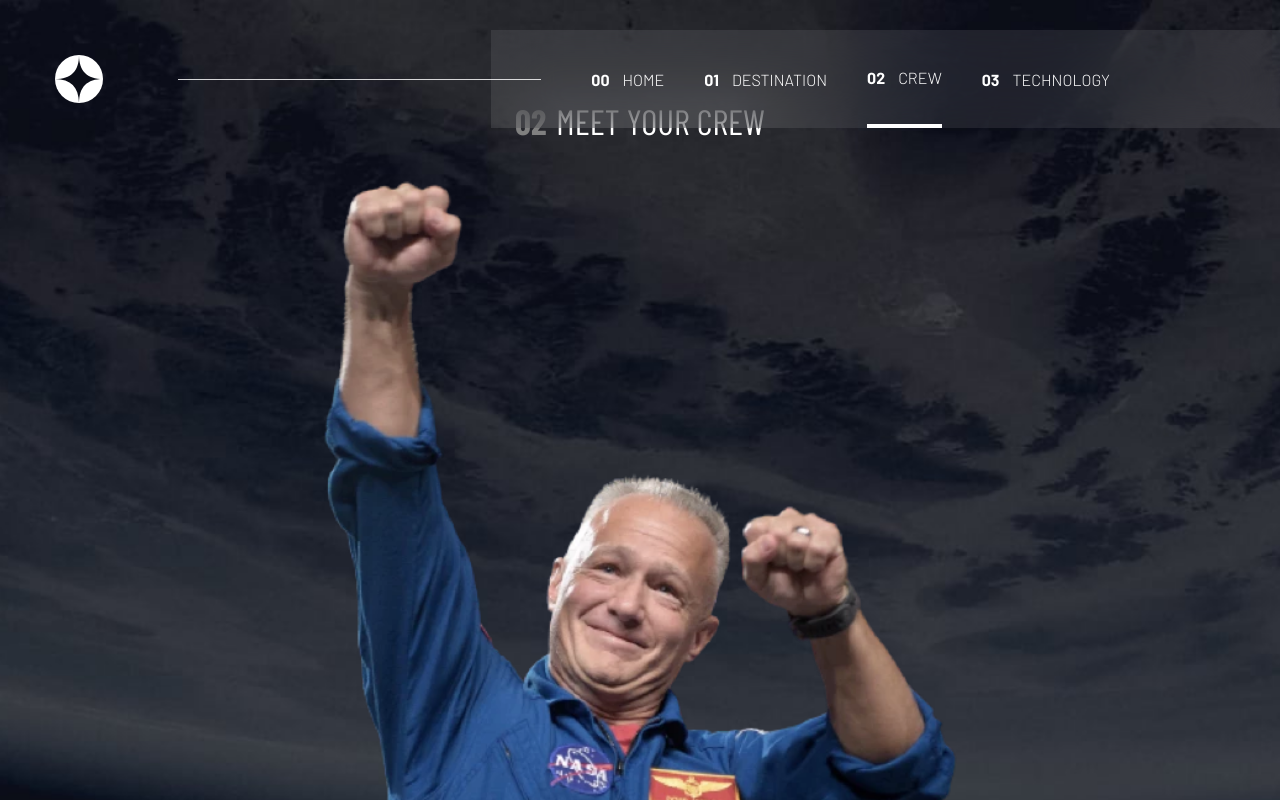
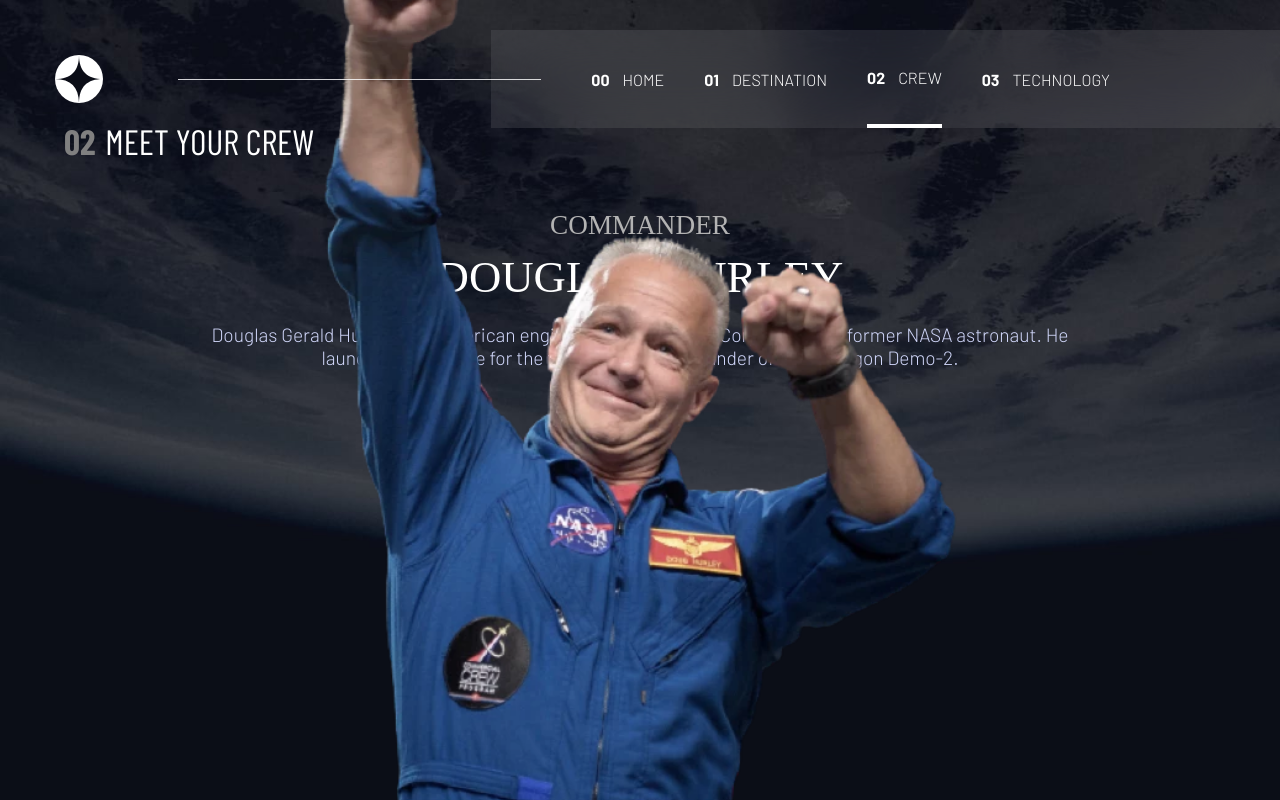
Before and after one commit to DylanNicolet/space-tourism-frontendmentor.io, a React (Create React App) app: page /crew in a window 1280 px wide. Shown: the top 800 px of the page. Built offline with nearby package versions, Linux system fonts and the light colour scheme; a web font is replaced by a local one.

Commit message:
Worked on: Crew page - responsive width

```diff
--- a/src/database.json
+++ b/src/database.json
@@ -39,7 +39,7 @@
         {
             "crewImage": "../assets/crew/image-mark-shuttleworth.webp",
             "crewRole": "mission specialist",
-            "crewName": "Douglas Hurley",
+            "crewName": "Mark Shuttleworth",
             "crewDescription": "Mark Richard Shuttleworth is the founder and CEO of Canonical, the company behind the Linux-based Ubuntu operating system. Shuttleworth became the first South African to travel to space as a space tourist."
         },
         {
--- a/src/routes/Crew.jsx
+++ b/src/routes/Crew.jsx
@@ -36,11 +36,14 @@
                 {navigation}
             </section>
 
-            <h2 className="crew__role">{currentCrew.crewRole}</h2>
+            <section className="crew__text-container">
+                <h2 className="crew__role">{currentCrew.crewRole}</h2>
 
-            <h1 className="crew__name">{currentCrew.crewName}</h1>
+                <h1 className="crew__name">{currentCrew.crewName}</h1>
 
-            <p className="crew__description">{currentCrew.crewDescription}</p>
+                <p className="crew__description">{currentCrew.crewDescription}</p>
+            </section>
+
         </section>
     )
 }
--- a/src/sass/pages/_crew.scss
+++ b/src/sass/pages/_crew.scss
@@ -9,6 +9,8 @@
 
     @include tablet-only{
         background-image: url("/src/assets/crew/background-crew-tablet.jpg");
+        display: flex;
+        flex-direction: column;
     }
 
     @include desktop-only{
@@ -21,6 +23,14 @@
     text-align: center;
     font-family: 'Barlow Condensed', sans-serif;
     font-size: 1.2rem;
+
+    @include tablet-only{
+        width: 90%;
+        margin: 0 auto;
+        margin-top: 20px;
+        text-align: left;
+        font-size: 1.4rem;
+    }
 
     @include desktop-only{
         font-size: 2.2rem;
@@ -38,11 +48,23 @@
     text-align: center;
     border-bottom: 1.5px solid rgba(69, 82, 92, 0.737);
     overflow: hidden;
+    height: 280px;
+    display: flex;
+    justify-content: center;
+    align-items: flex-end;
+
+    @include tablet-only{
+        order: 3;
+        align-self: flex-end;
+        margin: auto auto 0 auto;
+        border-bottom: none;
+        overflow: visible;
+    }
+
 }
 
 .crew__image{
     width: 55%;
-    margin: auto;
     transform: translateY(4px);
 }
 
@@ -50,11 +72,17 @@
     width: 100%;
     text-align: center;
     margin-top: 20px;
+
+    @include tablet-only{
+        order: 2;
+        margin-top: 30px;
+    }
+
 }
 
 .crew__navigation-container button{
-    height: 15px;
-    width: 15px;
+    height: 10px;
+    width: 10px;
     padding: 0;
     border-radius: 50%;
     margin: 10px;
@@ -65,3 +93,42 @@
 #crew-nav-button--active{
     background-color: white;
 }
+
+.crew__text-container{
+    text-align: center;
+    margin-top: 25px;
+}
+
+.crew__role{
+    text-transform: uppercase;
+    color: darken($color-tertiary, 30%);
+    font-size: 1.1rem;
+    margin-bottom: 0;
+
+    @include tablet-only{
+        font-size: 1.7rem;
+    }
+}
+
+.crew__name{
+    text-transform: uppercase;
+    margin-top: 10px;
+    margin-bottom: 0;
+    font-size: 1.7rem;
+
+    @include tablet-only{
+        font-size: 2.8rem;
+    }
+}
+
+.crew__description{
+    width: 87%;
+    margin: auto;
+    color: $color-secondary;
+    margin-top: 20px;
+
+    @include tablet-only{
+        font-size: 1.2rem;
+        width: 70%;
+    }
+}
--- a/src/sass/pages/_destination.scss
+++ b/src/sass/pages/_destination.scss
@@ -54,7 +54,6 @@
 
 .destination__planet-image-container img{
     width: 200px;
-    margin-top: 20px;
     animation: rotating-planet 80s cubic-bezier(0,0,0,0) infinite;
 
     @include tablet-only{
```
Also changed, not shown: preview.jpg (added), src/sass/App.css, 1 other file (tests, documents, lock files or other folders).
